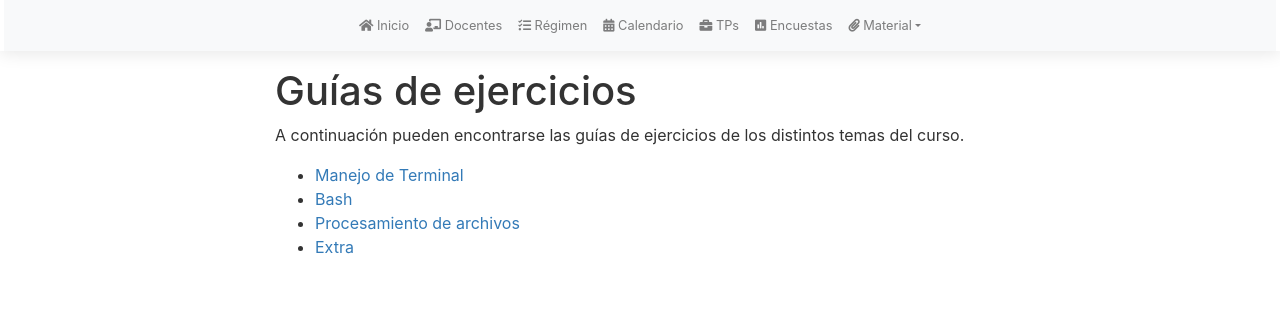
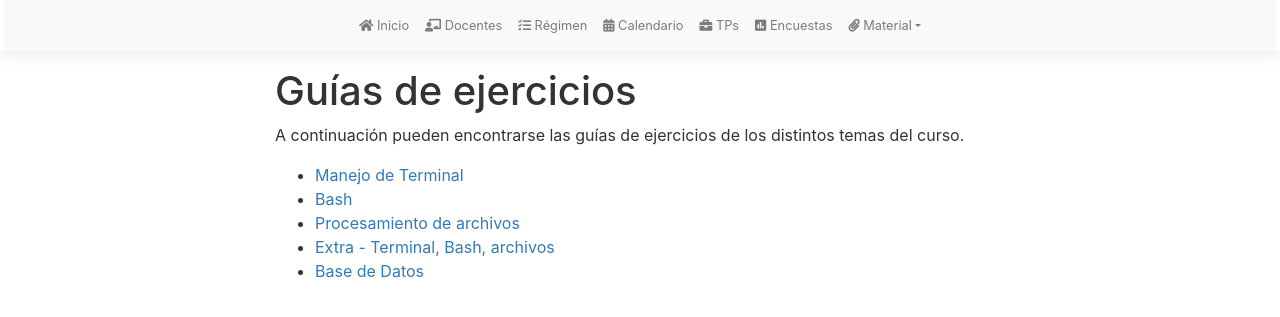
Before and after one commit to intro-tb022/intro, a Jekyll site: the page built from material/guias.md, in a window 1280 px wide. Shown: the top 317 px of the page. Built offline with Jekyll 4.4.1, drawn with Linux system fonts in a browser that asks for light colours; nearby versions of some CDN libraries; our own code applies the rules of GitHub Pages for plain Markdown files.

Commit message:
Linkear Guía de ej. y aclarar sobre Extra

```diff
--- a/material/guias.md
+++ b/material/guias.md
@@ -5,4 +5,5 @@ A continuación pueden encontrarse las guías de ejercicios de los distintos tem
   * [Manejo de Terminal](guias/terminal.md)
   * [Bash](guias/bash.md)
   * [Procesamiento de archivos](guias/archivos.md)
-  * [Extra](guias/extra.md)
+  * [Extra - Terminal, Bash, archivos](guias/extra.md)
+  * [Base de Datos](guias/base_de_datos.md)
```
Also changed, not shown: material/guias/base_de_datos.md (renamed from material/guias/guia_base_de_datos.md).
